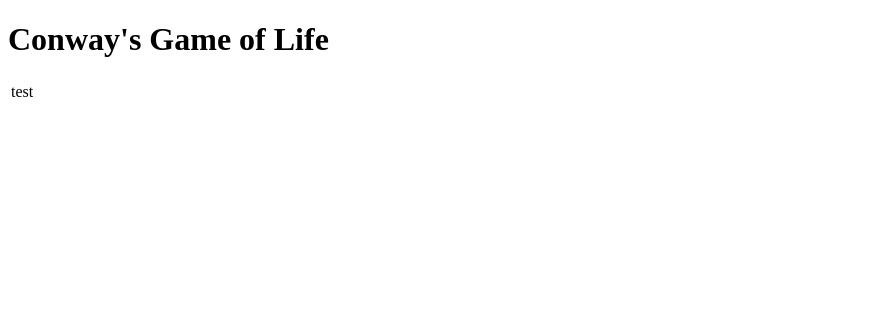
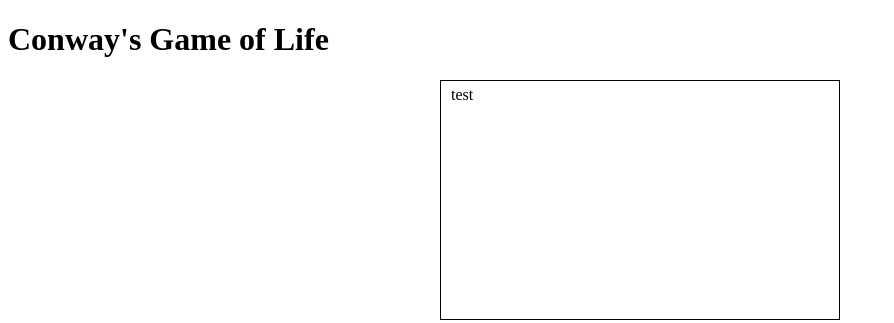
Before and after one commit to cm-ayf/game-of-life, a website: page index.html in a window 1280 px wide. Shown: the whole page, without its empty margins (0-894 px from the left). Drawn offline with Linux system fonts and the light colour scheme.

Commit message:
touched style.css

```diff
--- a/index.html
+++ b/index.html
@@ -12,7 +12,7 @@
     <!--<header></header>-->
     <main>
         <h1>Conway's Game of Life</h1>
-        <table class="game" id="game">
+        <table>
             <tr>
                 <td>test</td>
             </tr>
--- a/server.js
+++ b/server.js
@@ -6,11 +6,11 @@ app.get("/", (req, res) => {
   res.sendFile(__dirname + "/index.html");
 });
 
-app.get("/index.css", (req, res) => {
+app.get("/style.css", (req, res) => {
   res.sendFile(__dirname + "/style.css");
 });
 
-app.get("/index.js", function (req, res) {
+app.get("/main.js", function (req, res) {
   res.sendFile(__dirname + "/main.js");
 });
 
--- /dev/null
+++ b/style.css
@@ -0,0 +1,28 @@
+table, td {
+    border: 1px solid;
+}
+
+table {
+    width: 100%;
+    max-width: 400px;
+    height: 240px;
+    margin: 0 auto;
+    display: block;
+    overflow-x: auto;
+    border-spacing: 0;
+}
+
+td {
+    padding: 5px 10px;
+    border-top-width: 0;
+    border-left-width: 0;
+}
+
+th:last-child,
+td:last-child {
+    border-right-width: 0;
+}
+
+tr:last-child td {
+    border-bottom-width: 0;
+}
```
